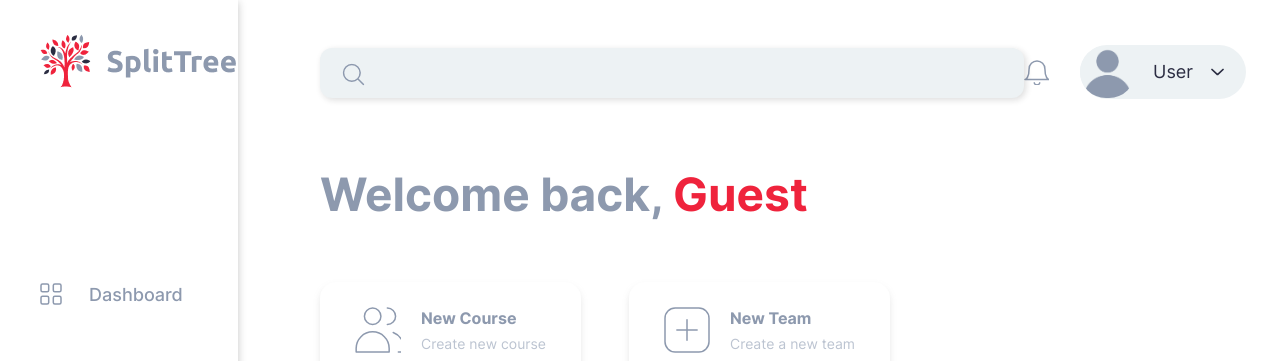
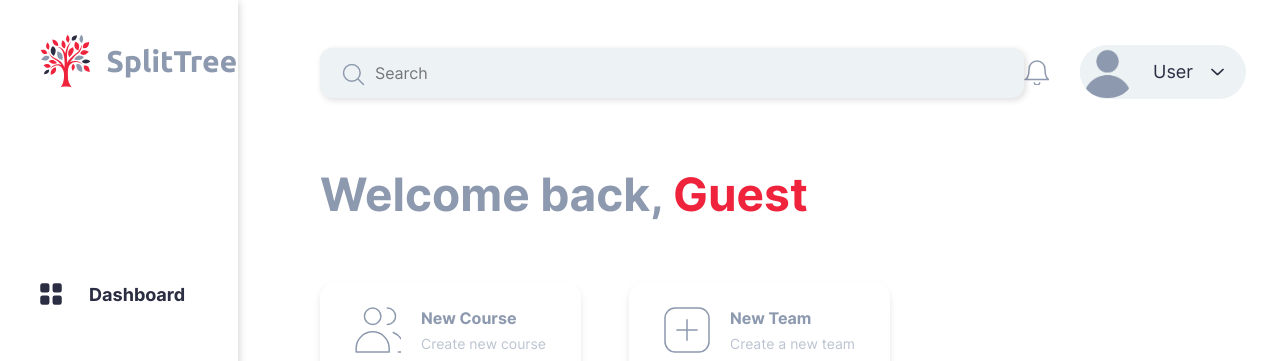
Before and after one commit to dbaric99/SplitTree, a React (Vite) app in the folder apps/client/: page /admin/dashboard in a window 1280 px wide. Shown: the top 361 px of the page. Built offline with nearby package versions, Linux system fonts and the light colour scheme; no server answers.

Commit message:
Removed not needed components and added route navigation logic

```diff
--- a/apps/client/src/assets/styles/common-components.css
+++ b/apps/client/src/assets/styles/common-components.css
@@ -75,7 +75,7 @@
 .menu-action > svg {
     margin-right: 24px;
 }
-.menu-action:hover {
+.menu-text-active {
     color: var(--navy-blue);
     cursor: pointer;
     font-family: 'Inter-Bold';
--- a/apps/client/src/components/common-components/CourseCard.jsx
+++ b/apps/client/src/components/common-components/CourseCard.jsx
@@ -3,7 +3,6 @@ import icons from '../../assets/icons/icons.svg';
 import coursePlaceholder from '../../assets/images/placeholder-course.png';
 
 function CourseCard({courseData}) {
-    console.log("COURSE DATA", courseData);
   return (
     <div className='course-wrapper'>
         <div className='course-details'>
--- a/apps/client/src/components/common-components/SearchBar.jsx
+++ b/apps/client/src/components/common-components/SearchBar.jsx
@@ -7,7 +7,7 @@ function SearchBar({onSearch}) {
         <svg width="25px" height="25px" className='search-icon'>
             <use href={`${icons}#search`}/>
         </svg>
-        <input type="text" className='search-field' onChange={(e) => onSearch(e)}/>
+        <input type="text" className='search-field' onChange={(e) => onSearch(e)} placeholder='Search'/>
     </div>
   )
 }
--- a/apps/client/src/components/common-components/SidebarMenu.jsx
+++ b/apps/client/src/components/common-components/SidebarMenu.jsx
@@ -1,8 +1,24 @@
 import {PropTypes} from 'prop-types';
 import logo from '../../assets/images/logotype.png';
 import icons from '../../assets/icons/icons.svg';
+import { useNavigate } from 'react-router-dom';
+import { useDispatch } from 'react-redux';
+import { generalActions } from '../../state/actions';
 
 function SidebarMenu({actions}) {
+    const url = window.location.href;
+    const navigate = useNavigate();
+    const dispatch = useDispatch();
+
+    const switchPage = (e, action) => {
+        navigate(`/admin/${action.text.toLowerCase()}`);
+    }
+
+    const logout = () => {
+        dispatch(generalActions.setUser({}));
+        navigate('/');
+    }
+
   return (
     <div className='sidebar-menu-wrapper'>
         <div className='logotype-wrapper'>
@@ -11,16 +27,16 @@ function SidebarMenu({actions}) {
         <div className='menu-actions-wrapper'>
             {actions.map((action, index) => {
                 return (
-                    <div key={index} className='menu-action'>
+                    <div key={index} className='menu-action' onClick={(e) => switchPage(e, action)}>
                         <svg width="25px" height="25px">
-                            <use href={`${icons}#${action?.iconEmpty || ''}`}/>
+                            <use href={`${icons}#${url.includes(action?.text.toLowerCase()) ? action?.iconFull : action?.iconEmpty}`}/>
                         </svg>
-                        <span>{action?.text || ''}</span>
+                        <span className={url.includes(action?.text.toLowerCase()) ? 'menu-text-active' : ''}>{action?.text || ''}</span>
                     </div>
                 )
             })}
         </div>
-        <div className='menu-action logout'>
+        <div className='menu-action logout' onClick={() => logout()}>
             <svg width="25px" height="25px">
                 <use href={`${icons}#logout-gray`}/>
             </svg>
--- a/apps/client/src/pages/DashboardPage/index.js
+++ /dev/null
@@ -1 +0,0 @@
-export * from './DashboardPage';
--- a/apps/client/src/pages/LoginPage/LoginPage.jsx
+++ b/apps/client/src/pages/LoginPage/LoginPage.jsx
@@ -1,5 +1,5 @@
 import { Button, InputField, Title } from '../../components/common-components';
-import { useEffect, useState } from 'react';
+import { useState } from 'react';
 import {useNavigate} from 'react-router-dom';
 import styles from './LoginPage.module.css';
 import { generalActions } from '../../state/actions';
--- a/apps/client/src/pages/user/DashboardPage/index.js
+++ /dev/null
@@ -1 +0,0 @@
-export * from './UserDashboard';
```
Also changed, not shown: apps/client/src/pages/DashboardPage/DashboardPage.jsx (deleted, +0 -18 lines), apps/client/src/pages/user/DashboardPage/UserDashboard.jsx (deleted, +0 -13 lines), apps/client/src/pages/user/DashboardPage/UserDashboard.module.css (deleted).
